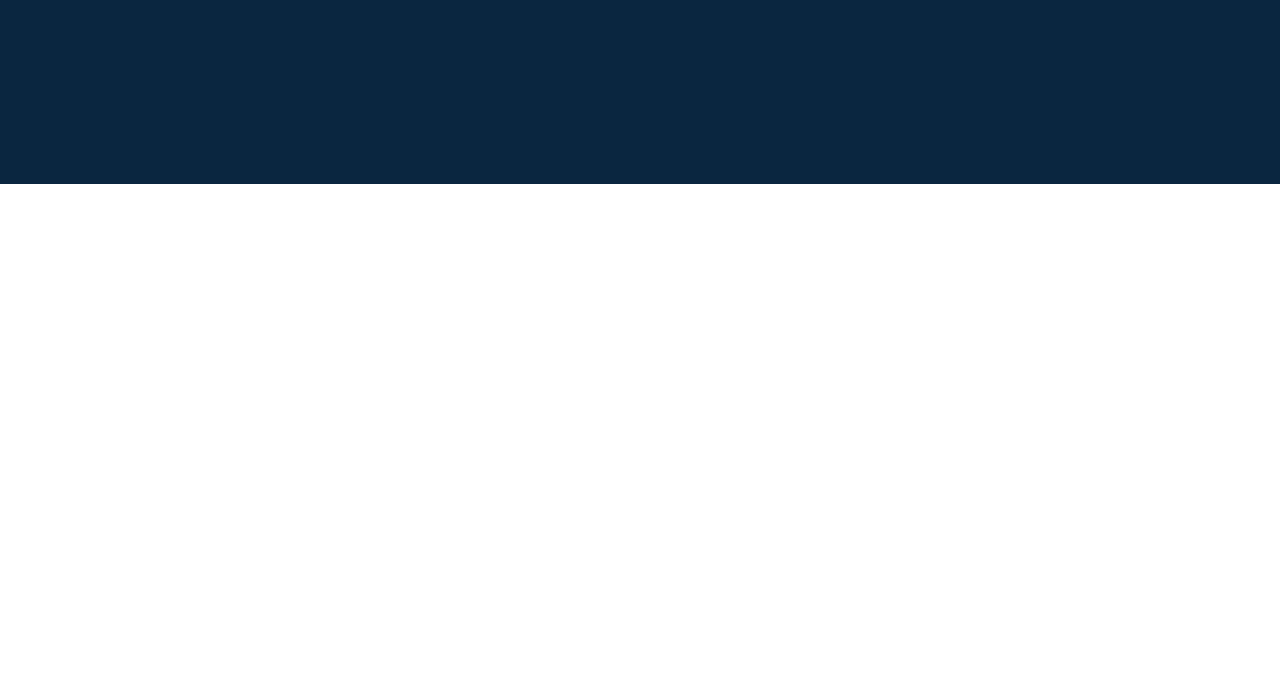
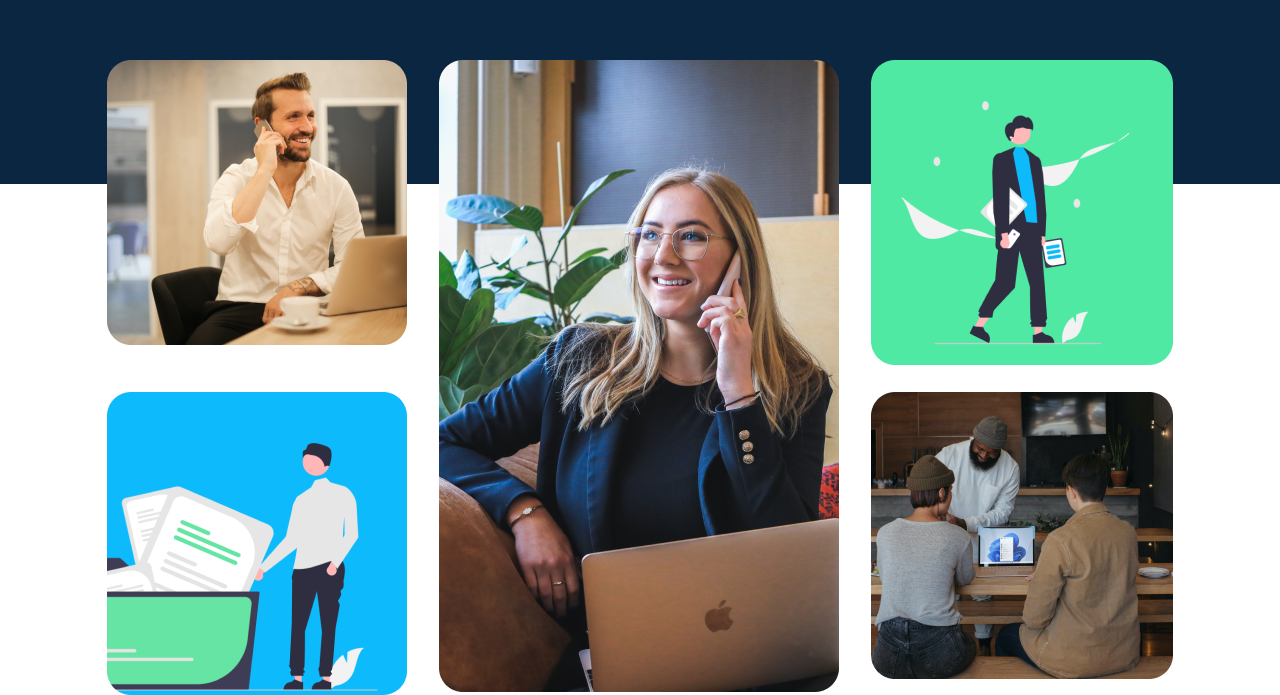
Before and after one commit to Harshan-Pradeep/CSS-UI, a plain HTML site: page index.html in a window 1280 px wide. Shown: the part 490-1185 px from the top of the page. Before the commit the page ends 800 px from the top, so only its background shows below. Drawn offline with Linux system fonts and the light colour scheme.

Commit message:
Hero images section developed with CSS grid.

```diff
--- a/index.html
+++ b/index.html
@@ -32,6 +32,15 @@
     </section>
 
 <!-- hero images -->
+<section class="hero-images">
+    <div class="grid-items">
+        <img src="./assets/hero-image (4).png" alt="hero-image" />
+        <img src="./assets/hero-image (1).png" alt="hero-image" />
+        <img src="./assets/hero-image (5).png" alt="hero-image" />
+        <img src="./assets/hero-image (2).png" alt="hero-image" />
+        <img src="./assets/hero-image (3).png" alt="hero-image" />
+    </div>
+</section>
 
 </body>
 </html>
--- a/style.css
+++ b/style.css
@@ -57,3 +57,24 @@ h1{
 p{
     opacity: 0.5;
 }
+
+/* hero images */
+.grid-items{
+    display: grid;
+    grid-template-columns: repeat(3,1fr);
+    grid-template-rows: repeat(2,300px);
+    gap: 2rem;
+    position: absolute;
+    top: 550px;
+    width: 50%;
+    justify-content: center;
+
+}
+.grid-items > :nth-child(2){
+    grid-row: span 2;
+}
+.hero-images{
+    display: flex;
+    justify-content: center;
+    align-items: center;
+}
```
